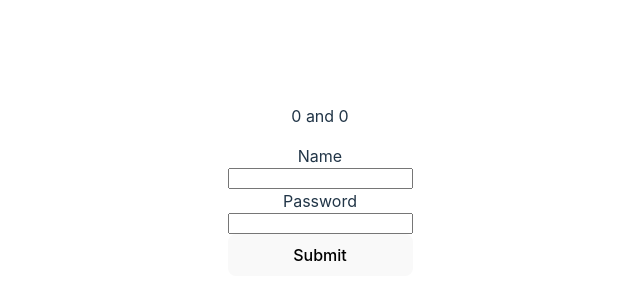
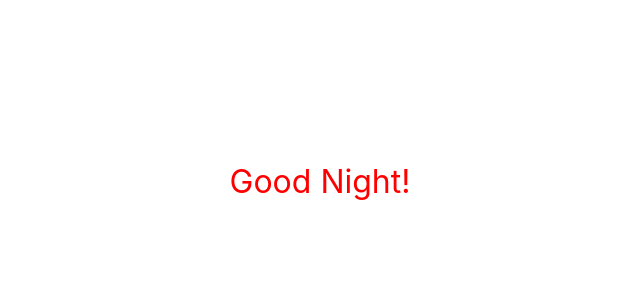
Before and after one commit to Alejndro22/react-typescript-codigo-facilito, a React (Vite) app in the folder react-ts/: page / in a window 1280 px wide. Shown: the part 218-518 px from the top of the page, without its empty margins (320-960 px from the left). Built offline with nearby package versions, Linux system fonts and the light colour scheme.

Commit message:
Typescript and CSS
Useful for in-line styles and autocomplete suggestions

```diff
--- a/react-ts/src/main.tsx
+++ b/react-ts/src/main.tsx
@@ -9,8 +9,10 @@ import ReactDOM from 'react-dom/client';
 //   AppRef,
 //   UseStateHook
 // } from './hooks';
+// import { FormApp } from './forms';
+import { AppStyles } from './styles/AppStyles';
+
 import './index.css';
-import { FormApp } from './forms';
 
 ReactDOM.createRoot(document.getElementById('root')!).render(
   <React.StrictMode>
@@ -19,6 +21,7 @@ ReactDOM.createRoot(document.getElementById('root')!).render(
     {/* <AppRef /> */}
     {/* <AppReducer /> */}
     {/* <MemoCallbackApp /> */}
-    <FormApp />
+    {/* <FormApp /> */}
+    <AppStyles />
   </React.StrictMode>
 );
--- /dev/null
+++ b/react-ts/src/styles/AppStyles.tsx
@@ -0,0 +1,29 @@
+import '../App.css';
+// import { CSSProperties } from 'react';
+
+export const AppStyles = () => {
+  return (
+    <div className='App'>
+      {/* Instead of using a CSS class defined on App.css like this
+      <p className="text-style">Good Night!</p> */}
+
+      {/* Typescript is really helpful to define in-line styles
+          Just remember that in-line style is not really a good practice
+          if using plain css */}
+      <p
+        // If I hover style this shows React.HTMLAttributes<HTMLParagraphElement>.style?: React.CSSProperties
+        // Telling me that type is React.CSSProperties, which can be imported from react
+        style={{
+          color: 'red',
+          fontSize: '2rem',
+          // If i tried to pull this: fontSizez: '2rem'
+          // this error would show up, very useful
+          // Object literal may only specify known properties, but 'fontSizez' does not exist
+          // in type 'Properties<string | number, string & {}>'. Did you mean to write 'fontSize'?
+        }}
+      >
+        Good Night!
+      </p>
+    </div>
+  );
+};
```
